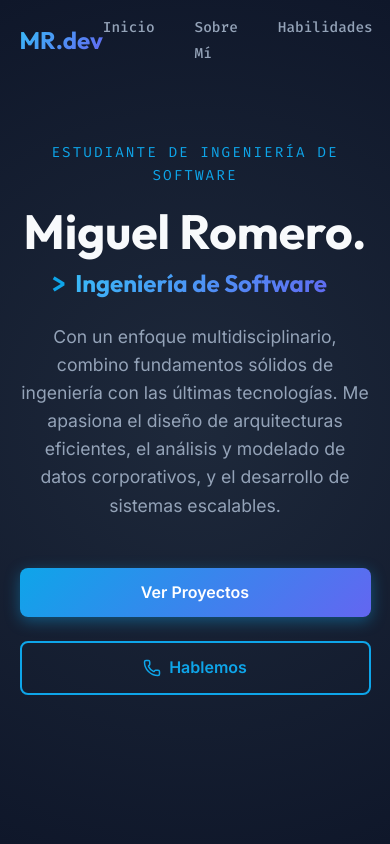
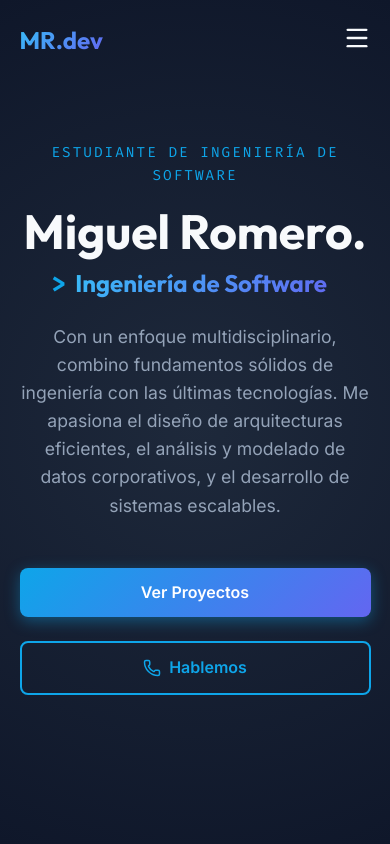
Before and after one commit to romero-miguelA/portafolio-miguel-romero, a React (Vite) app: page / in a window 390 px wide. Shown: the top 844 px of the page. Built offline with nearby package versions, Linux system fonts and the light colour scheme.

Commit message:
update navbar responsive

```diff
--- a/src/components/Navbar.jsx
+++ b/src/components/Navbar.jsx
@@ -1,4 +1,5 @@
 import React, { useState, useEffect } from 'react';
+import { Menu, X } from 'lucide-react';
 
 const Navbar = () => {
   const [scrolled, setScrolled] = useState(false);
@@ -38,7 +39,7 @@ const Navbar = () => {
     }}>
       <div className="container" style={{ display: 'flex', justifyContent: 'space-between', alignItems: 'center' }}>
         <a href="#home" style={{ fontSize: '1.5rem', fontWeight: 800, fontFamily: 'var(--font-heading)' }}>
-          <span className="gradient-text"> MR.dev</span>
+          <span className="gradient-text" style={{ position: 'relative', zIndex: 2000 }}> MR.dev</span>
         </a>
 
         {/* Desktop Menu */}
@@ -59,9 +60,29 @@ const Navbar = () => {
             </li>
           ))}
         </ul>
+
+        {/* Hamburger Icon */}
+        <button className="mobile-menu-btn" onClick={() => setMenuOpen(!menuOpen)}>
+          {menuOpen ? <X size={28} /> : <Menu size={28} />}
+        </button>
       </div>
 
-      {/* Mobile Menu Toggle logic can be added later if needed */}
+      {/* Mobile Menu Overlay */}
+      <div className={`mobile-menu ${menuOpen ? 'open' : ''}`}>
+        <ul style={{ display: 'flex', flexDirection: 'column', gap: '2.5rem', textAlign: 'center' }}>
+          {navLinks.map((link) => (
+            <li key={link.name} onClick={() => setMenuOpen(false)}>
+              <a href={link.href} style={{
+                color: 'var(--text-main)',
+                fontSize: '1.5rem',
+                fontFamily: 'var(--font-mono)'
+              }}>
+                {link.name}
+              </a>
+            </li>
+          ))}
+        </ul>
+      </div>
     </nav>
   );
 };
--- a/src/index.css
+++ b/src/index.css
@@ -194,3 +194,44 @@ section {
     margin-bottom: 0.5rem;
   }
 }
+
+/* Navbar Responsive */
+.mobile-menu-btn {
+  display: none;
+  background: transparent;
+  border: none;
+  color: var(--text-main);
+  cursor: pointer;
+  z-index: 2000;
+}
+
+.mobile-menu {
+  position: fixed;
+  top: 0;
+  right: -100%;
+  width: 100%;
+  height: 100vh;
+  background: rgba(15, 23, 42, 0.95);
+  backdrop-filter: blur(15px);
+  -webkit-backdrop-filter: blur(15px);
+  display: flex;
+  flex-direction: column;
+  justify-content: center;
+  align-items: center;
+  gap: 2.5rem;
+  transition: right 0.4s ease-in-out;
+  z-index: 1500;
+}
+
+.mobile-menu.open {
+  right: 0;
+}
+
+@media (max-width: 768px) {
+  .nav-links {
+    display: none !important;
+  }
+  .mobile-menu-btn {
+    display: block;
+  }
+}
```
